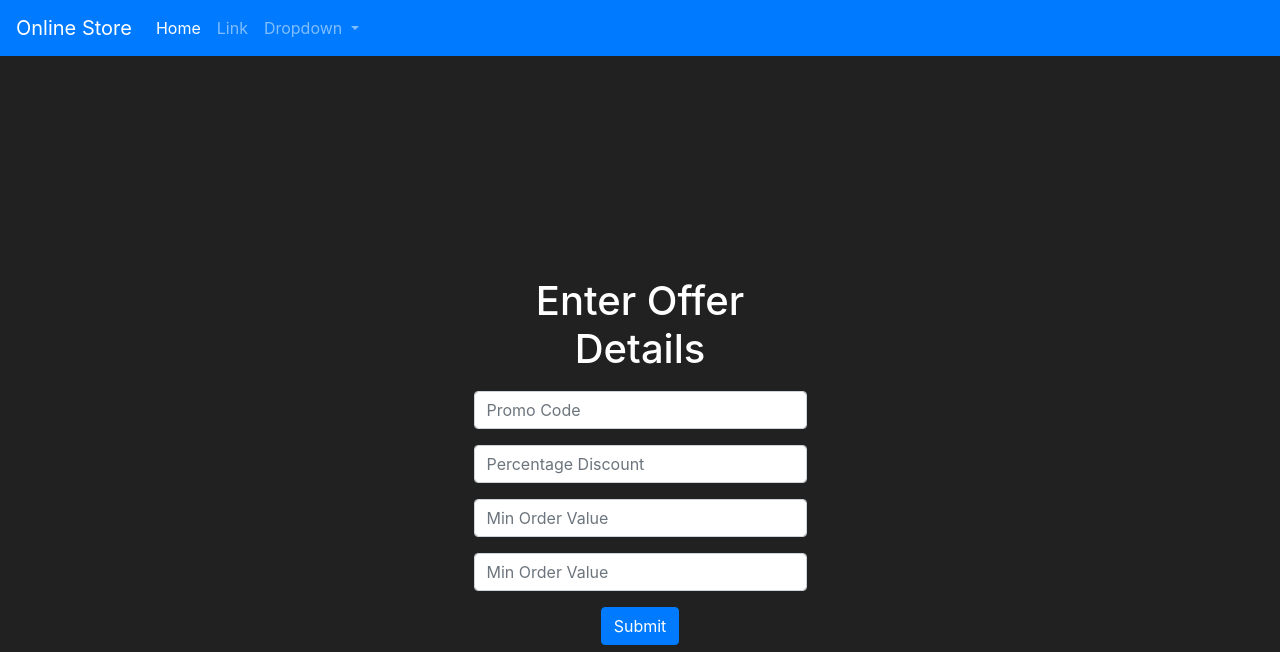
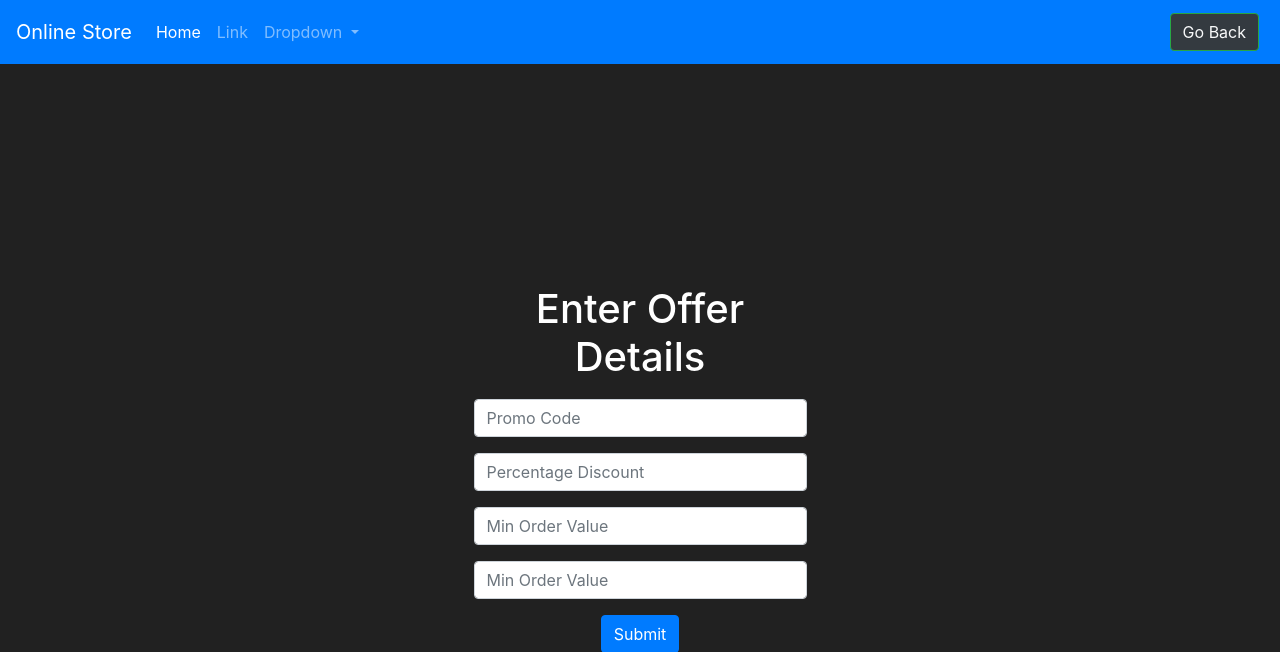
Before and after one commit to vibhorag101/ECommerce-Grocery-Store, a Flask app: page /adminOffer/1 in a window 1280 px wide. Shown: the top 652 px of the page. Run offline with Flask 2, Linux system fonts and the light colour scheme; parts of the project's set-up code (start-up, migrations or seed data) failed here and were passed over.

Commit message:
Corrected Offer Page

```diff
--- a/market/templates/addOffer.html
+++ b/market/templates/addOffer.html
@@ -31,3 +31,13 @@
 </div>
 </div>
 {% endblock %}
+
+{% block navBar %}
+<div style="margin: 5px;">
+  <!-- <form class="form-inline my-2 my-lg-0" method="POST">
+      <button class="btn btn-danger my-2 my-sm-0 text-light " type="submit">Go Back</button>
+  </form>
+</div> -->
+<a class="btn btn-outline-success my-2 my-sm-0 text-light bg-dark" href="/admin/{{admin_id}}">Go Back</a>
+
+{% endblock %}
```
